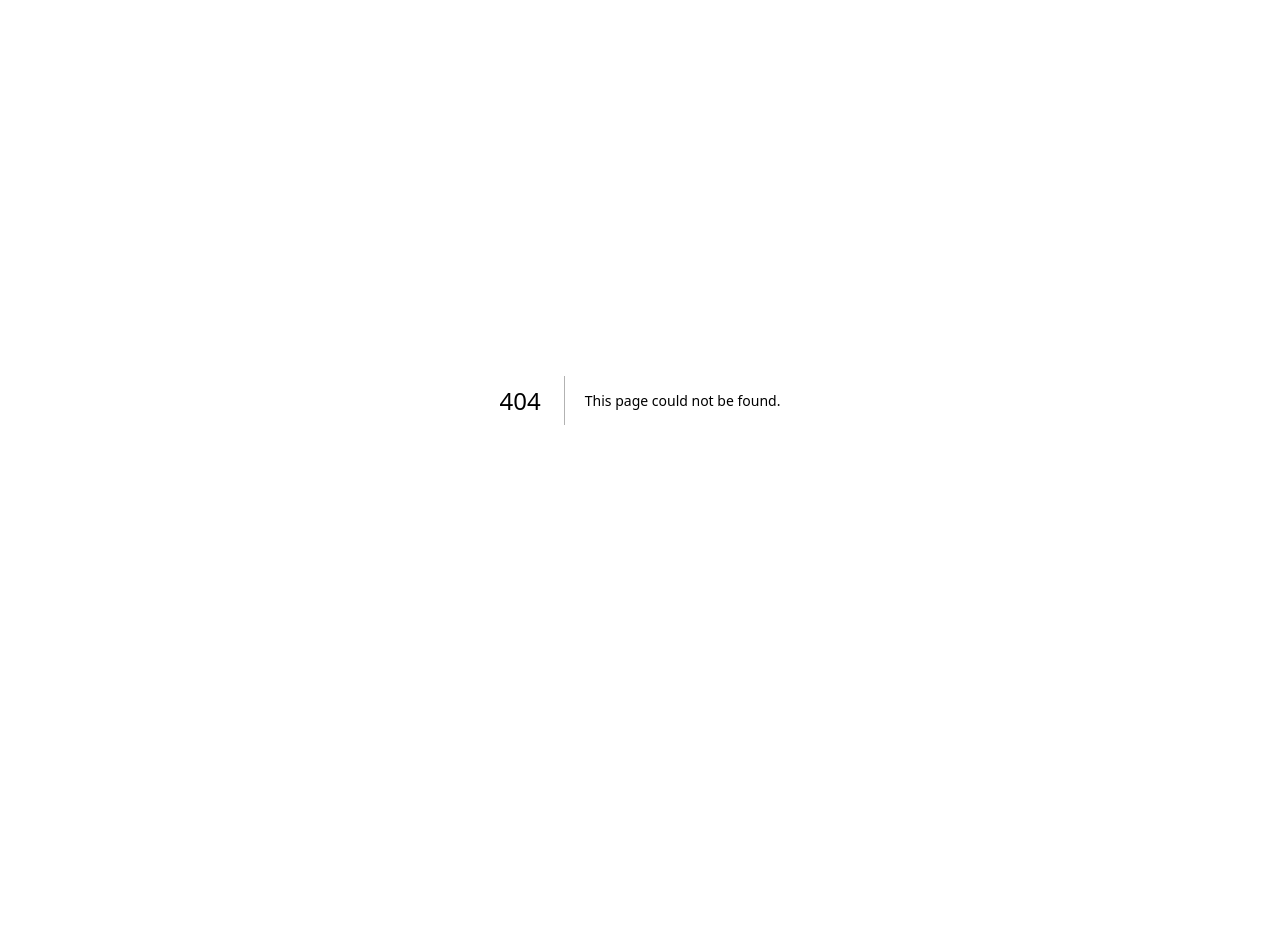
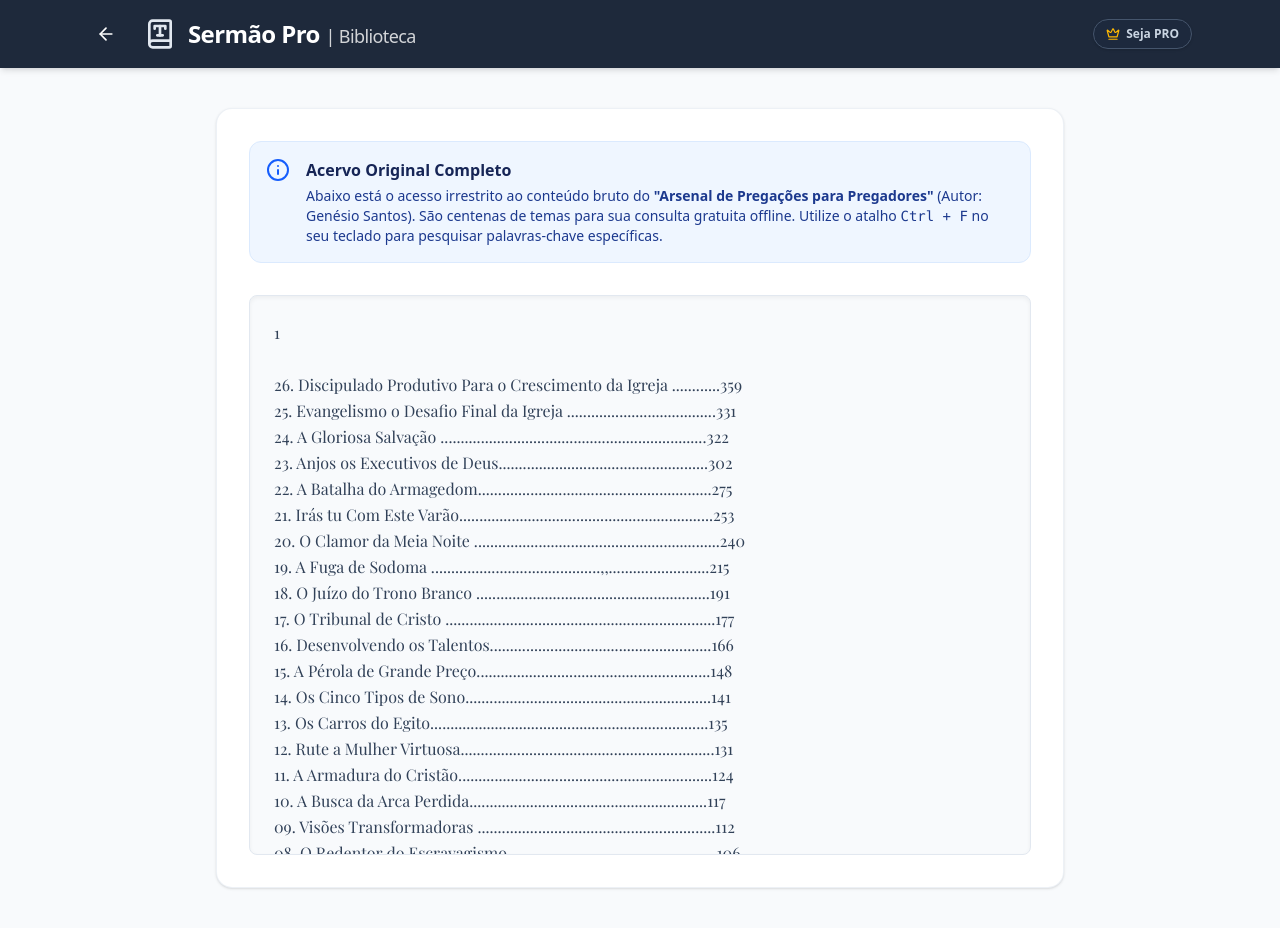
Before and after one commit to doobeis/sermaopro, a Next.js app: page /biblioteca in a window 1280 px wide. Before the commit this address had no page. Shown: the top 928 px of the page. Before the commit the page ends 800 px from the top, so only its background shows below. Built offline with nearby package versions, Linux system fonts and the light colour scheme.

Commit message:
feat: migrate to offline simulated engine and create library page

```diff
--- a/package.json
+++ b/package.json
@@ -9,7 +9,6 @@
     "lint": "eslint"
   },
   "dependencies": {
-    "@google/generative-ai": "^0.24.1",
     "html2pdf.js": "^0.14.0",
     "lucide-react": "^1.8.0",
     "next": "16.2.4",
--- a/src/app/actions/generateSermon.ts
+++ /dev/null
@@ -1,77 +0,0 @@
-"use server";
-
-import fs from "fs";
-import path from "path";
-import { GoogleGenerativeAI } from "@google/generative-ai";
-
-export async function generateSermon({
-  theme,
-  audience,
-  style,
-  version,
-}: {
-  theme: string;
-  audience: string;
-  style: string;
-  version: string;
-}) {
-  if (!process.env.GEMINI_API_KEY) {
-    throw new Error(
-      "A chave GEMINI_API_KEY não foi configurada no servidor (.env.local)."
-    );
-  }
-
-  // Inicializa o cliente do Gemini
-  const genAI = new GoogleGenerativeAI(process.env.GEMINI_API_KEY);
-
-  // Modelos recomendados: gemini-2.5-flash (Exclusivo para a sua chave atual)
-  const model = genAI.getGenerativeModel({ model: "gemini-2.5-flash" });
-
-  // Carrega a base de dados do Pregador
-  let arsenalKnowledge = "";
-  try {
-    arsenalKnowledge = fs.readFileSync(
-      path.join(process.cwd(), "public", "arsenal.txt"),
-      "utf-8"
-    );
-  } catch (e) {
-    console.warn("Base de conhecimento arsenal.txt não encontrada. Seguindo sem RAG nativo.");
-  }
-
-  const prompt = `
-Você é um teólogo hiper qualificado, pastor sênior e mestre em homilética.
-Sua missão é gerar um esboço de pregação estruturado, com profundidade exegética, bases originais (grego/hebraico quando enriquecedor) e aplicação primorosa.
-A estética deve ser refinada, inspirando um ar "clássico e espiritual".
-
-DIRETRIZES TÉCNICAS:
-1. Comece com um grande Título chamativo e um subtítulo cativante (Use # e ##). Logo após, o bloco (>) centralizando o Texto Sagrado na versão indicada.
-2. Entregue exatamente um Markdown perfeito pronto para ser renderizado.
-3. Linguagem Homilética Diretiva (O 'Pulo do Gato'): Use a linguagem EM PRIMEIRA PESSOA ou dirigindo-se diretamente à congregação, entregando o conteúdo "mastigado" para o pregador apenas ler e pregar.
-Em vez de dizer: "Explique que Jesus acalma o vento"
-Escreva: "Irmãos, quantas vezes tentamos silenciar o vento com a nossa própria força? Quando Jesus se levanta no barco das nossas emoções, o mar não apenas obedece, ele reconhece o seu Criador."
-4. Estrutura recomendada:
-   - Introdução "Gancho" (Prendendo a atenção).
-   - 3 Pontos Principais com aplicações práticas formidáveis.
-   - Conclusão conectando a um encerramento (Doxologia ou Apelo).
-5. Versão da Bíblia exigida nesta geração: ${version}. Não desvie dessa versão ao citar!
-
-=== MATERIAL DE APOIO (SEU CÉREBRO DE REFERÊNCIA) ===
-Abaixo está o 'Arsenal de Pregações'. Use as estruturas, inspirações, curiosidades e o estilo de sermão presentes neste documento massivo para fundamentar a sua criação, de forma que o resultado pareça ter saído diretamente deste livro:
-${arsenalKnowledge.slice(0, 800000)} // Enviando o livro inteiro (limitado a um cofre seguro de tamanho)
-
-=== FIM DO MATERIAL DE APOIO ===
-
-DADOS INSERIDOS PELO PREGADOR PARA ESTE ESBOÇO:
-- TEMA / VERSÍCULO REFERÊNCIA: ${theme}
-- PÚBLICO MIRA: ${audience}
-- ESTILO HOMILÉTICO: ${style}
-`;
-
-  try {
-    const result = await model.generateContent(prompt);
-    return result.response.text();
-  } catch (error: any) {
-    console.error("Erro interno do Gemini backend:", error);
-    throw new Error("Ops... Nossas engrenagens divinas falharam ao comunicar com a nuvem do Google. Detalhe técnico: " + (error.message || "Falha desconhecida"));
-  }
-}
--- /dev/null
+++ b/src/app/biblioteca/page.tsx
@@ -0,0 +1,65 @@
+import fs from 'fs';
+import path from 'path';
+import Link from 'next/link';
+import { ArrowLeft, BookType, Crown, Info } from 'lucide-react';
+
+export default async function BibliotecaPage() {
+  // Read the raw arsenal statically on the server
+  let arsenalContent = "";
+  try {
+    arsenalContent = fs.readFileSync(path.join(process.cwd(), 'public', 'arsenal.txt'), 'utf-8');
+  } catch (e) {
+    arsenalContent = "O arquivo do livro (arsenal.txt) não foi encontrado no servidor.";
+  }
+
+  const whatsappUrl = "https://wa.me/554497475235?text=Ol%C3%A1%21%20Gostaria%20de%20assinar%20o%20plano%20PRO%20do%20Serm%C3%A3o%20Pro%20%28PregAI%29.";
+
+  return (
+    <div className="min-h-screen bg-slate-50 text-slate-800 font-sans selection:bg-brand-blue selection:text-white pb-10">
+      {/* Header */}
+      <header className="bg-brand-blue text-white shadow-md sticky top-0 z-10">
+        <div className="max-w-6xl mx-auto px-6 py-4 flex items-center justify-between">
+          <div className="flex items-center gap-3">
+            <Link href="/" className="mr-2 hover:bg-slate-800/50 p-2 rounded-full transition-colors">
+              <ArrowLeft className="w-5 h-5" />
+            </Link>
+            <BookType className="w-8 h-8 text-slate-200" />
+            <h1 className="text-2xl font-bold tracking-tight">Sermão Pro <span className="font-light opacity-80 text-lg">| Biblioteca</span></h1>
+          </div>
+
+          <button
+            type="button"
+            className="flex items-center gap-1.5 px-3 py-1.5 text-xs font-semibold rounded-full bg-slate-800 text-slate-300 border border-slate-600 hover:text-white hover:border-slate-400 transition-all shadow-sm"
+          >
+            <Crown className="w-3.5 h-3.5 text-amber-400" />
+            Seja PRO
+          </button>
+        </div>
+      </header>
+
+      <main className="max-w-4xl mx-auto px-6 py-10">
+        <div className="bg-white p-6 md:p-8 rounded-2xl shadow-sm border border-slate-200/60 mb-6">
+          <div className="flex items-start gap-4 p-4 mb-8 bg-blue-50 text-blue-900 rounded-xl border border-blue-100">
+            <Info className="w-6 h-6 flex-shrink-0 text-blue-600" />
+            <div>
+              <h3 className="font-semibold text-blue-950 mb-1">Acervo Original Completo</h3>
+              <p className="text-sm">
+                Abaixo está o acesso irrestrito ao conteúdo bruto do <strong>"Arsenal de Pregações para Pregadores"</strong> (Autor: Genésio Santos).
+                São centenas de temas para sua consulta gratuita offline. Utilize o atalho <code>Ctrl + F</code> no seu teclado para pesquisar palavras-chave específicas.
+              </p>
+            </div>
+          </div>
+
+          {/* Virtualized/Scrollable Container for huge text */}
+          <div className="relative">
+            <div className="h-[70vh] overflow-y-auto bg-slate-50 border border-slate-200 rounded-lg p-6 prose prose-slate prose-sm max-w-none shadow-inner">
+              <pre className="whitespace-pre-wrap font-serif text-base leading-relaxed text-slate-700">
+                {arsenalContent}
+              </pre>
+            </div>
+          </div>
+        </div>
+      </main>
+    </div>
+  );
+}
--- a/src/app/page.tsx
+++ b/src/app/page.tsx
@@ -1,9 +1,9 @@
 "use client";
 
 import { useState, useRef } from "react";
-import { BookOpen, Copy, Download, Loader2, BookType, Users, Presentation, AlignLeft, Crown, Sparkles, Lock } from "lucide-react";
+import { BookOpen, Copy, Download, Loader2, BookType, Users, Presentation, AlignLeft, Crown, Sparkles, Lock, Library } from "lucide-react";
 import ReactMarkdown from "react-markdown";
-import { generateSermon } from "@/app/actions/generateSermon";
+import Link from "next/link";
 // Dynamically import html2pdf to avoid SSR issues
 import dynamic from 'next/dynamic';
 
@@ -28,19 +28,31 @@
     setIsLoading(true);
     setResultText("");
 
-    try {
-      const generatedMarkdown = await generateSermon({
-        theme,
-        audience,
-        style,
-        version
-      });
-      setResultText(generatedMarkdown);
-    } catch (error: any) {
-      alert("Erro ao gerar o esboço: " + (error.message || error));
-    } finally {
+    setTimeout(() => {
+      const simulatedMarkdown = `
+# O Poder Transformador da Palavra em: ${theme}
+
+> *"Lâmpada para os meus pés é tua palavra, e luz para o meu caminho."* (Versão ${version})
+
+Meus amados irmãos, hoje o Senhor nos reúne para tratarmos diretamente sobre o tema **${theme}**.
+Muitas vezes olhamos para a nossa caminhada e pensamos que o silêncio de Deus é a Sua ausência. Mas preste atenção: o silêncio do Grande Mestre não significa que ele abandonou o barco da nossa história.
+
+### 1. O Chamado no Deserto
+A primeira coisa que precisamos entender hoje é que Deus forja os seus melhores soldados no calor da aflição. Especialmente quando falamos com o público [${audience}], percebemos que o imediatismo da nossa geração tenta roubar a nossa fé. Não se apresse! A promessa tem um tempo divino de maturação.
+
+### 2. A Quebra do Vaso
+Para que o azeite milagroso flua, o vaso precisa ser quebrado. Uma abordagem ${style} sobre este texto nos desafia a olhar dolorosamente para dentro. Onde está a rachadura do seu orgulho hoje? O Senhor não costuma usar vasos intactos enfeitando prateleiras; Ele usa os trincados que se submetem às mãos do oleiro.
+
+### 3. A Glória da Restauração
+Por fim, não se esqueça: o choro pode durar uma noite inteira... Mas a verdadeira alegria não vem de manhã porque o "sol físico" nasce, ela vem de manhã porque o Filho de Deus Ressuscitou na nossa vida! A sua dor tem prazo de validade.
+
+---
+**Apelo Pastoral:**
+Igreja, coloque a mão no seu coração hoje. O Pai não está buscando pastores ou servos perfeitos; Ele está procurando corações rachados, mas *disponíveis*. Quem quer entregar o controle completo hoje? Venha para o altar!
+`;
+      setResultText(simulatedMarkdown);
       setIsLoading(false);
-    }
+    }, 1500);
   };
 
   const handleCopy = () => {
@@ -108,6 +120,14 @@
           </div>
 
           {/* Upsell Toggle Simulation */}
+          <div className="flex items-center gap-3">
+            <Link
+              href="/biblioteca"
+              className="flex items-center gap-1.5 px-3 py-1.5 text-xs font-semibold rounded-full bg-slate-800 text-slate-100 border border-slate-600 hover:text-white hover:border-slate-400 hover:bg-slate-700 transition-all shadow-sm"
+            >
+              <Library className="w-3.5 h-3.5 text-brand-beige" />
+              Ver Arsenal (Livro)
+            </Link>
             <button
               type="button"
               onClick={() => window.open(whatsappUrl, '_blank')}
@@ -116,6 +136,7 @@
               <Crown className={`w-3.5 h-3.5 ${isProMode ? 'text-amber-500' : 'text-amber-400'}`} />
               Seja PRO
             </button>
+          </div>
         </div>
       </header>
 
```
Also changed, not shown: 1 other file (tests, documents, lock files or other folders). Lines whose indentation alone changed are shown as unchanged.
